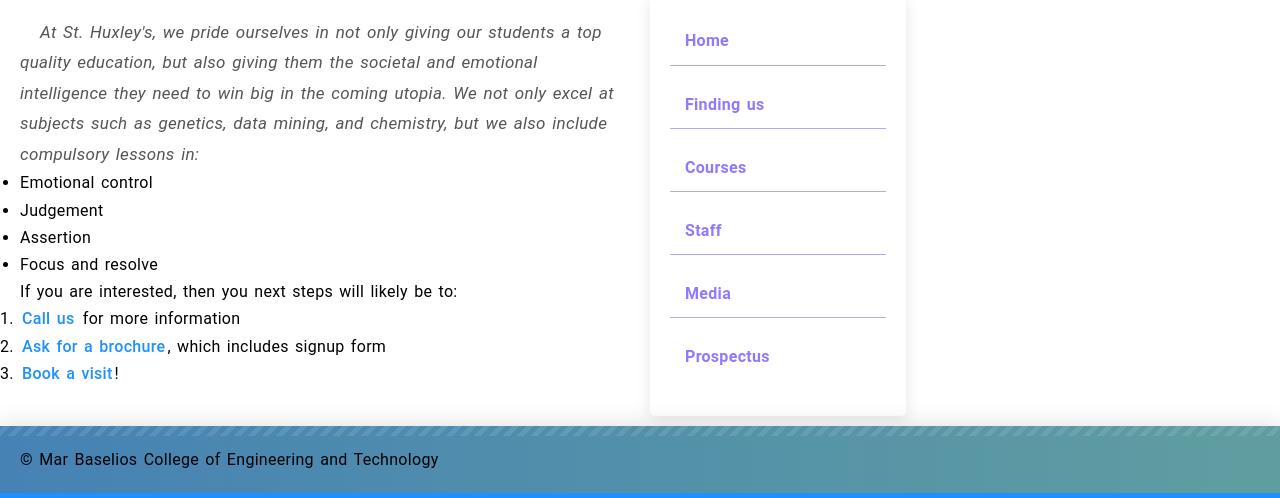
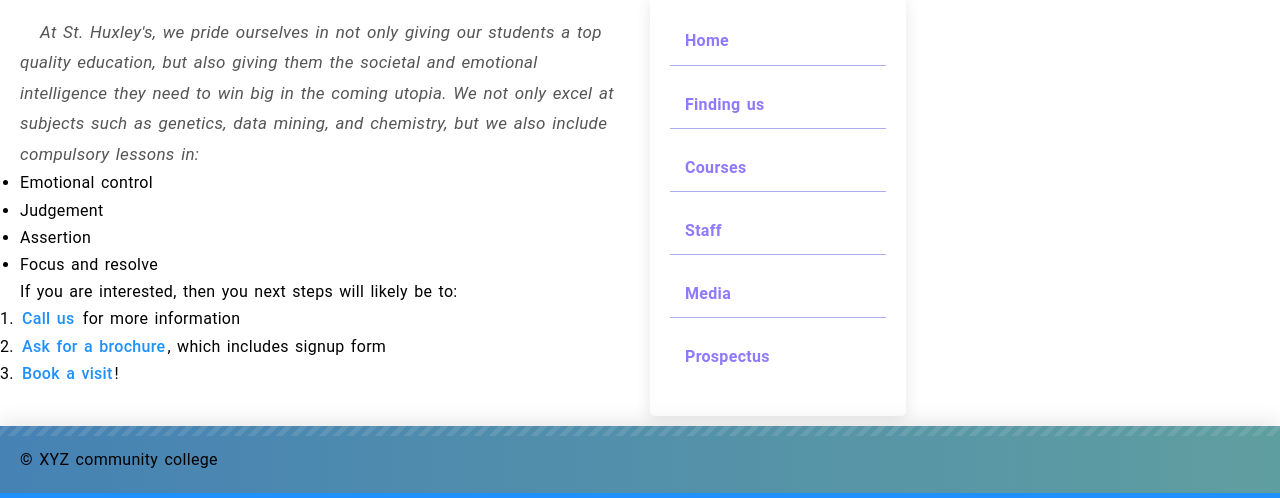
Before and after one commit to AaronSVarghese/community_page, a plain HTML site: page index.html in a window 1280 px wide. Shown: the part 621-1119 px from the top of the page. Drawn offline with Linux system fonts and the light colour scheme.

Commit message:
index.html

```diff
--- a/index.html
+++ b/index.html
@@ -75,7 +75,7 @@
 
   <footer>
 
-    <p>&copy;  Mar Baselios College of Engineering and Technology</p>
+    <p>&copy;  XYZ community college</p>
 
   </footer>
 
```
